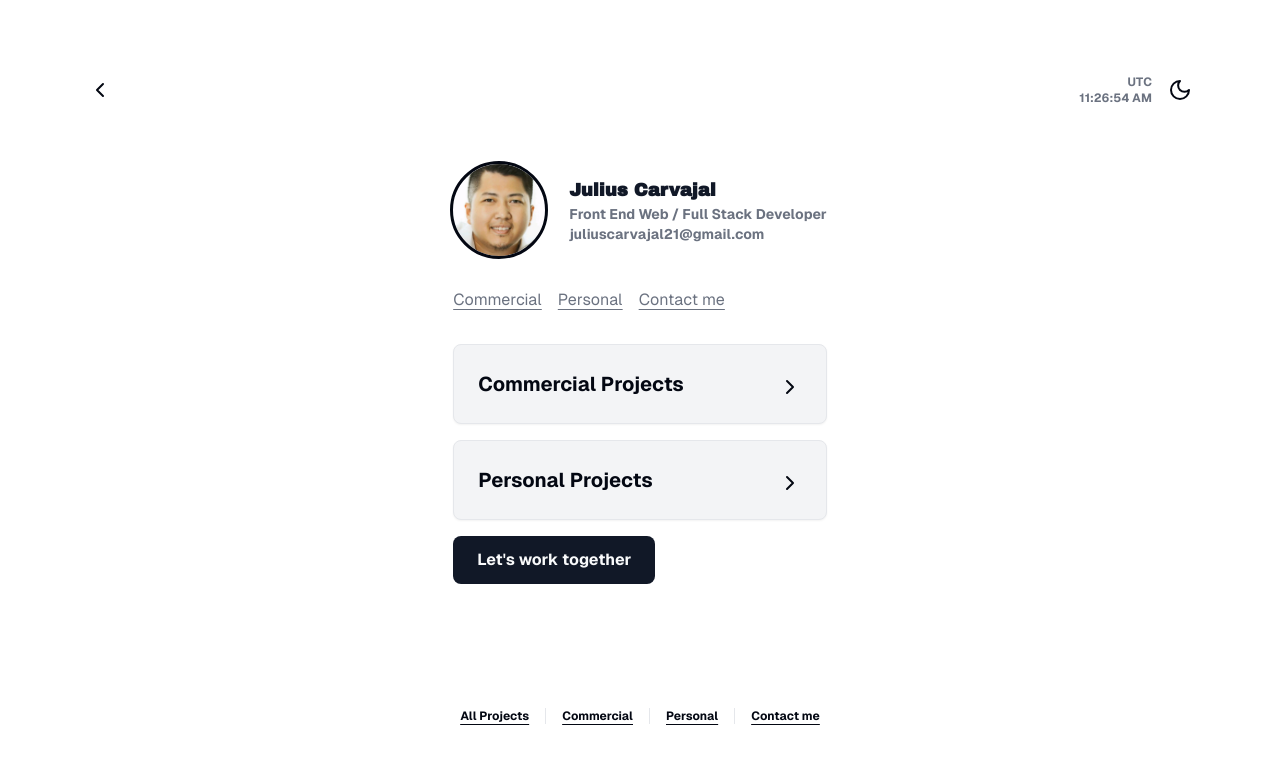
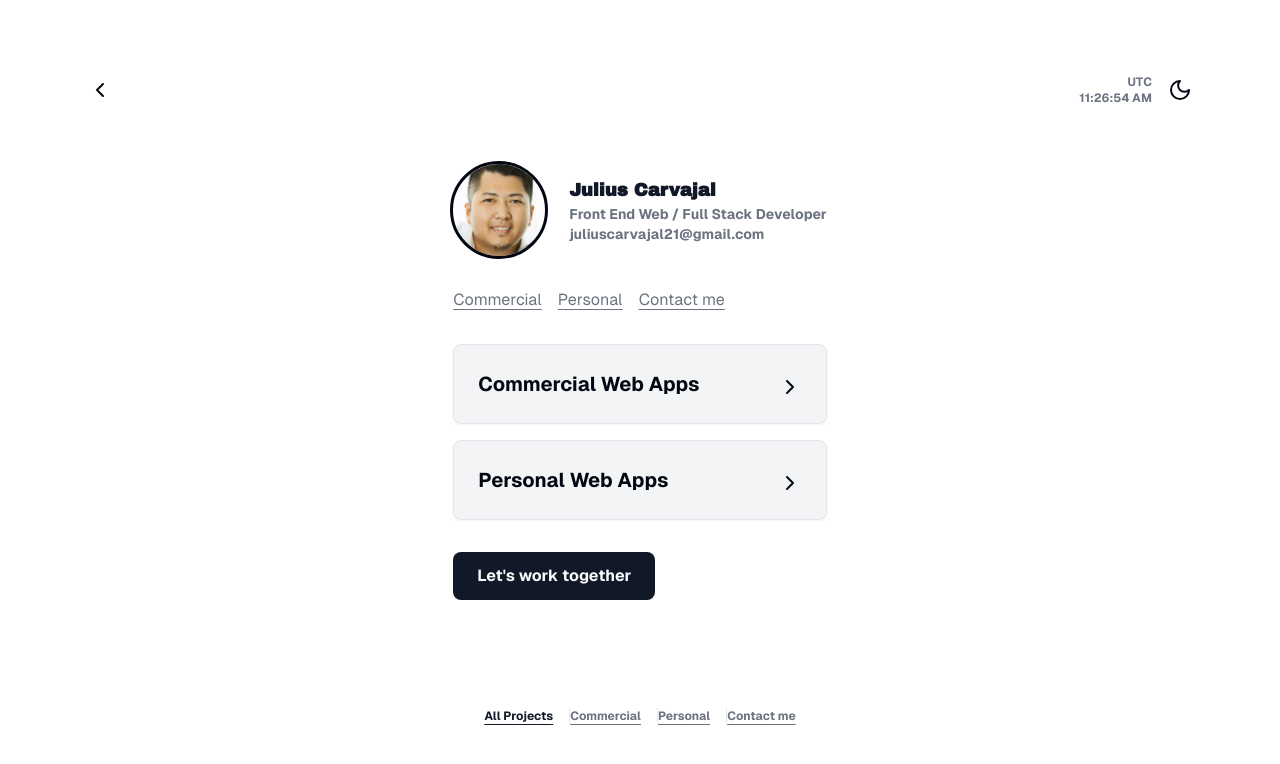
Before and after one commit to juliuscarvajal/next-cv, a Next.js app: page /projects in a window 1280 px wide. Shown: the top 764 px of the page. Built offline with nearby package versions, Linux system fonts and the light colour scheme.

Commit message:
fix: [HP-0] ci

```diff
--- a/src/app/layout.tsx
+++ b/src/app/layout.tsx
@@ -5,6 +5,7 @@ import { DarkModeToggle } from "@/components/dark-mode-toggle";
 import { BackNav } from "@/components/back-nav";
 import Link from "next/link";
 import { TimeNow } from "@/components/time-now";
+import { NavLink } from "@/components/nav-link";
 
 const geistSans = localFont({
   src: "./fonts/GeistVF.woff",
@@ -33,30 +34,10 @@ const Footer = () => {
     <>
       <footer className="row-start-3 p-4 text-xs font-bold flex flex-col items-center justify-center gap-6">
         <div className="flex divide-x gap-4 flex-wrap">
-          <Link
-            href="/projects"
-            className="block underline underline-offset-4 pl-4 md:first:pl-0"
-          >
-            All Projects
-          </Link>
-          <Link
-            href="/projects/commercial"
-            className="block underline underline-offset-4 pl-4 md:first:pl-0"
-          >
-            Commercial
-          </Link>
-          <Link
-            href="/projects/personal"
-            className="block underline underline-offset-4 pl-4 md:first:pl-0"
-          >
-            Personal
-          </Link>
-          <Link
-            href="/projects/contact"
-            className="block underline underline-offset-4 pl-4 md:first:pl-0"
-          >
-            Contact me
-          </Link>
+          <NavLink href="/projects">All Projects</NavLink>
+          <NavLink href="/projects/commercial">Commercial</NavLink>
+          <NavLink href="/projects/personal">Personal</NavLink>
+          <NavLink href="/projects/contact">Contact me</NavLink>
         </div>
       </footer>
     </>
--- a/src/app/projects/layout.tsx
+++ b/src/app/projects/layout.tsx
@@ -1,4 +1,4 @@
-import { LinkWithActiveStyles } from "@/components/link-with-active-styles";
+import { NavLink } from "@/components/nav-link";
 import { ProfileInfo } from "@/components/profile-info";
 import { ProfilePicture } from "@/components/profile-picture";
 
@@ -12,15 +12,9 @@ export default function ProjectsLayout({
         <ProfileInfo />
       </div>
       <nav className="flex gap-4">
-        <LinkWithActiveStyles href="/projects/commercial">
-          Commercial
-        </LinkWithActiveStyles>
-        <LinkWithActiveStyles href="/projects/personal">
-          Personal
-        </LinkWithActiveStyles>
-        <LinkWithActiveStyles href="/projects/contact">
-          Contact me
-        </LinkWithActiveStyles>
+        <NavLink href="/projects/commercial">Commercial</NavLink>
+        <NavLink href="/projects/personal">Personal</NavLink>
+        <NavLink href="/projects/contact">Contact me</NavLink>
       </nav>
       <div className="w-full">{children}</div>
     </div>
--- a/src/app/projects/page.tsx
+++ b/src/app/projects/page.tsx
@@ -25,18 +25,22 @@ const ProjectsSummary = ({ title, projects, href }: ProjectsSummaryProps) => {
 
 export default function Projects() {
   return (
+    <div className="space-y-8">
       <div className="space-y-4">
         <ProjectsSummary
-        title="Commercial Projects"
+          title="Commercial Web Apps"
           projects={projects}
           href="/projects/commercial"
         />
         <ProjectsSummary
-        title="Personal Projects"
+          title="Personal Web Apps"
           projects={personalProjects}
           href="/projects/personal"
         />
+      </div>
+      <Link href="/projects/contact" className="block">
         <Button>Let's work together</Button>
+      </Link>
     </div>
   );
 }
--- a/src/components/link-with-active-styles.tsx
+++ b/src/components/nav-link.tsx
@@ -3,7 +3,7 @@
 import Link, { LinkProps } from "next/link";
 import { usePathname } from "next/navigation";
 
-export const LinkWithActiveStyles = ({
+export const NavLink = ({
   href,
   children,
 }: LinkProps & { children: React.ReactNode }) => {
```
Lines whose indentation alone changed are shown as unchanged.
